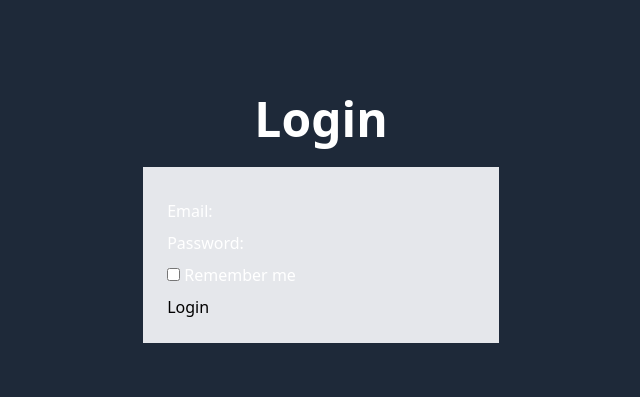
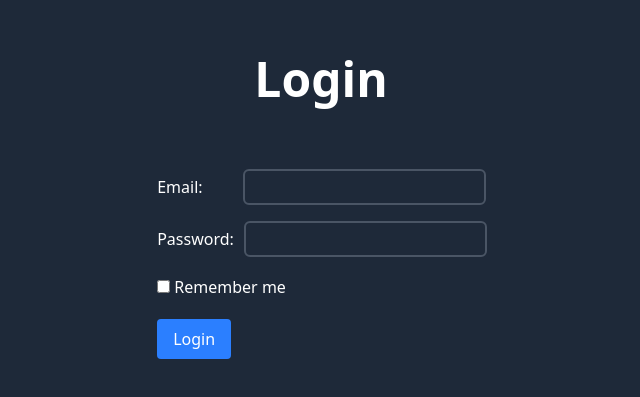
Before and after one commit to dkato8181/limit-order-exchane-mini-engine, a Vue app in the folder frontend/: page /login in a window 1280 px wide. Shown: the part 181-578 px from the top of the page, without its empty margins (319-959 px from the left). Built offline with nearby package versions, Linux system fonts and the light colour scheme.

Commit message:
refactor Login form styles and structure for improved UI consistency

```diff
--- a/frontend/src/views/Login.vue
+++ b/frontend/src/views/Login.vue
@@ -2,22 +2,22 @@
   <div class="w-screen h-screen bg-gray-800 ">
     <div class="flex flex-col items-center justify-center min-h-full px-4 sm:px-6 lg:px-8">
   <h1 class="text-5xl font-bold text-white mb-6">Login</h1>
-  <form @submit.prevent="handleLogin" class="bg-gray-200 p-6">
-    <div class="my-2">
+  <form @submit.prevent="handleLogin" class="p-6">
+    <div class="my-5">
       <label for="email"  class="text-white">Email:</label>
-      <input id="email" v-model="form.email" type="email" required />
+      <input id="email" class="outline-2 outline-gray-600 ml-10.5 p-1 rounded text-white" v-model="form.email" type="email" required />
     </div>
-    <div class="my-2">
+    <div class="my-5">
       <label for="password" class="text-white">Password:</label>
-      <input id="password" v-model="form.password" type="password" required />
+      <input id="password" class="outline-2 outline-gray-600 ml-3 p-1 rounded text-white" v-model="form.password" type="password" required />
     </div>
-    <div class="my-2">
+    <div class="my-5">
       <label class="text-white">
         <input type="checkbox" v-model="form.remember" /> Remember me
       </label>
     </div>
-    <div v-if="error" class="error-message">{{ error }}</div>
-    <button type="submit" :disabled="loading">
+    <div v-if="error" class="text-red-500 mb-4">{{ error }}</div>
+    <button type="submit" :disabled="loading" class="bg-blue-500 text-white px-4 py-2 rounded">
       {{ loading ? 'Logging in...' : 'Login' }}
     </button>
   </form>
```
